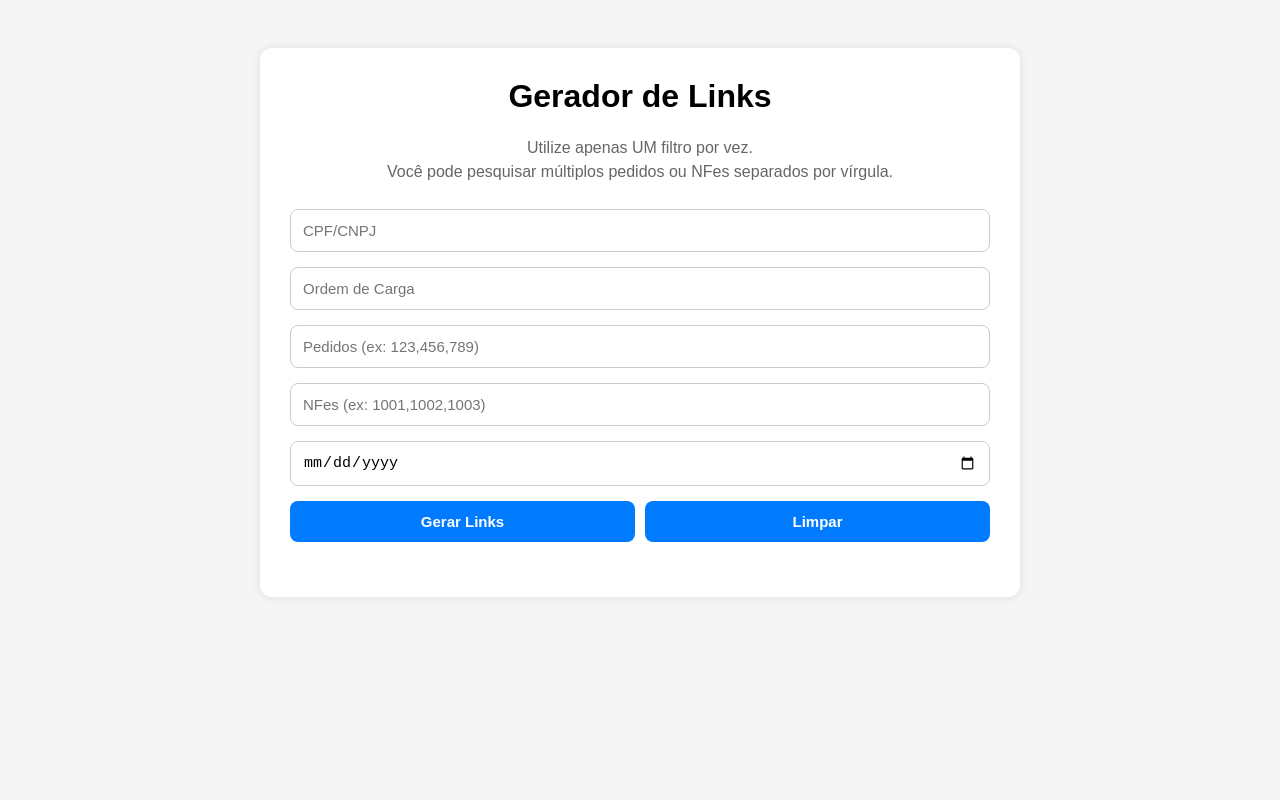
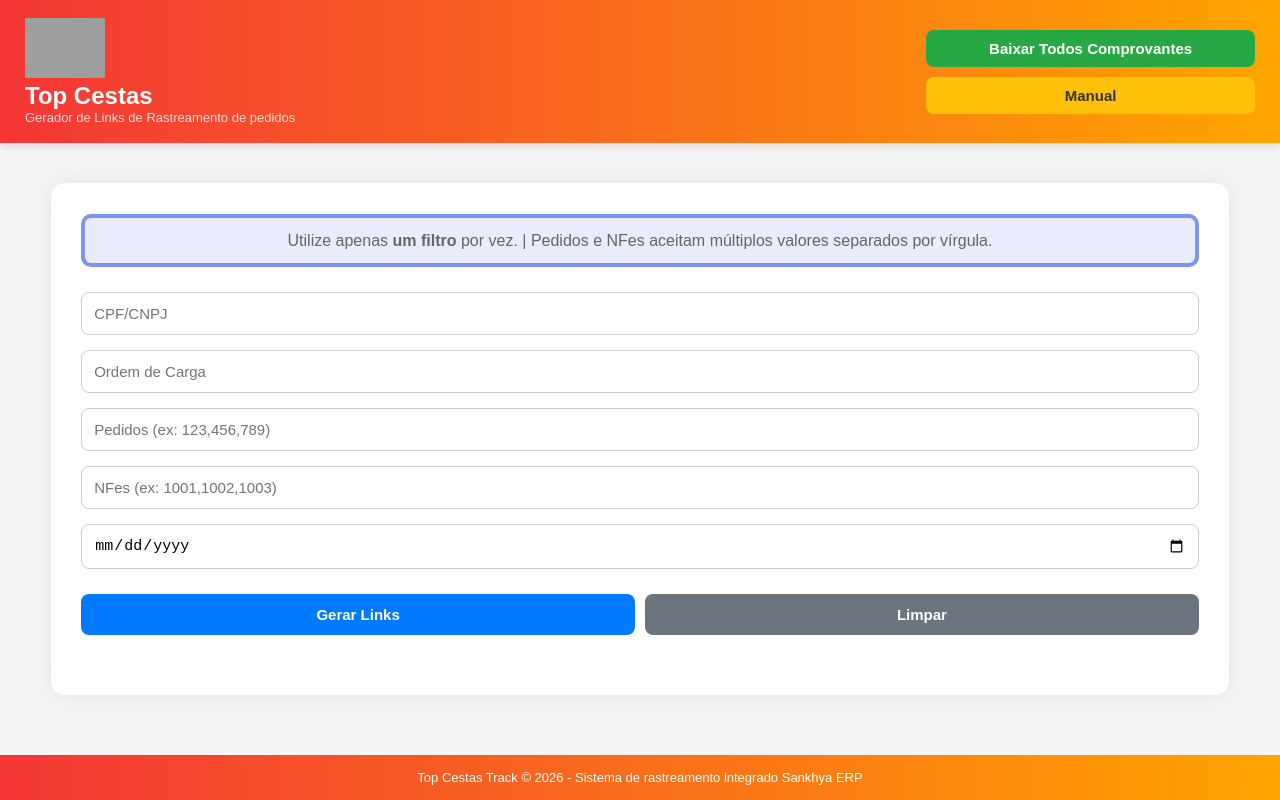
Before and after one commit to HuemersonFMG/Status-dos-Pedidos-Top-Cestas, a website: page public/gerador.html in a window 1280 px wide. Drawn offline with Linux system fonts and the light colour scheme; grey boxes are pictures that could not be loaded.

Commit message:
fix: filtro exclusivo cgc_cpf ou ordemcarga + ajustes frontend

```diff
--- a/public/gerador.html
+++ b/public/gerador.html
@@ -2,59 +2,147 @@
 <html lang="pt-BR">
 
 <head>
-
   <meta charset="UTF-8" />
-
-  <meta
-    name="viewport"
-    content="width=device-width, initial-scale=1.0" />
-
-  <title>Gerador de Links</title>
+  <meta name="viewport" content="width=device-width, initial-scale=1.0" />
+  <title>Top Cestas Track - Gerador</title>
+  <link rel="icon" href="https://tutoriaissankhya.netlify.app/img/IcoTop.png" type="image/png">
 
   <style>
 
+    * {
+      box-sizing: border-box;
+    }
+
     body {
 
-      font-family: Arial, sans-serif;
+      margin: 0;
+
+      font-family:
+        Arial,
+        sans-serif;
+
       background: #f5f5f5;
 
+      min-height: 100vh;
+
       display: flex;
-      justify-content: center;
-      align-items: flex-start;
+      flex-direction: column;
+    }
 
-      padding: 40px;
+    /* =========================
+       HEADER
+    ========================== */
+
+    header {
+      background: linear-gradient(to right, rgb(243, 54, 54), orange);
+      color: white;
+      padding: 18px 25px;
+      display: flex;
+      align-items: center;
+      justify-content: space-between;
+      flex-wrap: wrap;
+      gap: 15px;
+      box-shadow: 0 2px 10px rgba(0,0,0,0.15);
     }
+
+    .header-left {
+
+      display: flex;
+
+      flex-direction: column;
+    }
+
+    .header-left h1 {
+
+      margin: 0;
+
+      font-size: 24px;
+    }
+
+    .header-left span {
+
+      font-size: 13px;
+
+      opacity: 0.8;
+    }
+
+    .header-actions {
+
+      display: flex;
+
+      gap: 10px;
+
+      flex-wrap: wrap;
+    }
+
+    .header-actions button {
+
+      border: none;
+
+      padding:
+        10px 16px;
+
+      border-radius: 8px;
+
+      cursor: pointer;
+
+      font-weight: bold;
+
+      transition: 0.2s;
+    }
+
+    .btn-download {
+
+      background: #28a745;
+      color: white;
+    }
+
+    .btn-download:hover {
+
+      background: #218838;
+    }
+
+    .btn-manual {
+
+      background: #ffc107;
+      color: #333;
+    }
+
+    .btn-manual:hover {
+
+      background: #e0a800;
+    }
+
+    /* =========================
+       CONTAINER
+    ========================== */
 
     .container {
 
+      width: 100%;
+      width: 92%;
+
+      margin: 40px auto;
+
       background: white;
+
+      border-radius: 14px;
 
       padding: 30px;
 
-      border-radius: 12px;
-
-      width: 100%;
-      max-width: 700px;
-
       box-shadow:
-        0 0 10px rgba(0,0,0,0.1);
-    }
-
-    h1 {
-
-      margin-top: 0;
-      text-align: center;
+        0 0 20px rgba(0,0,0,0.08);
     }
 
     .descricao {
 
-      margin-bottom: 25px;
+      text-align: center;
 
       color: #666;
 
-      text-align: center;
+      margin-bottom: 25px;
 
-      line-height: 1.5;
+      line-height: 1.6;
     }
 
     input,
@@ -64,44 +152,83 @@
 
       padding: 12px;
 
-      margin-bottom: 15px;
-
       border-radius: 8px;
 
       border: 1px solid #ccc;
 
       font-size: 15px;
+    }
 
-      box-sizing: border-box;
+    input {
+
+      margin-bottom: 15px;
     }
 
     input:disabled {
 
-      background: #f1f1f1;
+      background: #efefef;
+
       cursor: not-allowed;
     }
 
-    button {
+    .acoes {
 
-      background: #007bff;
+      display: flex;
 
-      color: white;
+      gap: 10px;
+
+      margin-top: 10px;
+    }
+
+    .acoes button {
 
       border: none;
 
       cursor: pointer;
 
       font-weight: bold;
+
+      transition: 0.2s;
     }
 
-    button:hover {
+    .btn-gerar {
+
+      background: #007bff;
+      color: white;
+    }
+
+    .btn-gerar:hover {
 
       background: #0056b3;
     }
 
+    .btn-limpar {
+
+      background: #6c757d;
+      color: white;
+    }
+
+    .btn-limpar:hover {
+
+      background: #545b62;
+    }
+
+    /* =========================
+       RESULTADOS
+    ========================== */
+
     .resultado {
 
-      margin-top: 25px;
+      margin-top: 30px;
+    }
+
+    .resultado-topo {
+
+      margin-bottom: 20px;
+
+      font-size: 15px;
+
+      color: #444;
     }
 
     .link-item {
@@ -110,30 +237,86 @@
 
       border: 1px solid #ddd;
 
-      border-radius: 8px;
+      border-radius: 10px;
 
-      padding: 12px;
+      padding: 15px;
 
-      margin-bottom: 10px;
+      margin-bottom: 12px;
+
+      transition: 0.2s;
+    }
+
+    .link-item:hover {
+
+      transform: translateY(-2px);
+
+      box-shadow:
+        0 4px 12px rgba(0,0,0,0.08);
     }
 
     .link-item a {
 
+      color: #007bff;
+
+      text-decoration: none;
+
       word-break: break-all;
-      color: #007bff;
     }
 
-    .top-actions {
+    .link-item a:hover {
 
-      display: flex;
-      gap: 10px;
-
-      margin-bottom: 20px;
+      text-decoration: underline;
     }
 
-    .top-actions button {
+    /* =========================
+       FOOTER
+    ========================== */
 
-      margin-bottom: 0;
+    footer {
+      margin-top: auto;
+      background: linear-gradient(to right, rgb(243, 54, 54), orange);
+      color: white;
+      text-align: center;
+      padding: 15px;
+      font-size: 13px;
+    }
+
+    /* =========================
+       RESPONSIVO
+    ========================== */
+
+    @media (max-width: 768px) {
+
+      .container {
+
+        margin: 20px;
+        padding: 20px;
+      }
+
+      .acoes {
+
+        flex-direction: column;
+      }
+
+      .header-actions {
+
+        width: 100%;
+      }
+
+      .header-actions button {
+
+        width: 100%;
+      }
+    }
+
+    .highlight2 {
+        background-color: #e9ecfa;
+        padding: 10px;
+        padding-left: 10px;
+        padding-right: 10px;
+        border: 4px solid #7d93f5;
+        margin: 0.5px 0;
+        border-radius: 10px;
     }
 
   </style>
@@ -142,15 +325,39 @@
 
 <body>
 
+  <!-- =========================
+       HEADER
+  ========================== -->
+
+  <header>
+    <div class="header-left">
+      <a href="https://topalimentos.shop/produtos/">
+        <img
+          src="https://acdn.mitiendanube.com/stores/005/153/537/themes/common/logo-1763652655-1725039982-7ed6073ae2f21d42c151cd86c3596fe41725039982.png?0"
+          alt="Logo Top Cestas" width="20%" height="auto">
+      </a>
+
+      <h1>Top Cestas</h1>
+
+      <span>
+        Gerador de Links de Rastreamento de pedidos
+      </span>
+    </div>
+
+    <div class="header-actions">
+      <button class="btn-download" onclick="baixarTodos()">Baixar Todos Comprovantes</button>
+      <button class="btn-manual" onclick="abrirManual()">Manual</button>
+    </div>
+  </header>
+
+  <!-- =========================
+       CONTAINER
+  ========================== -->
+
   <div class="container">
 
-    <h1>Gerador de Links</h1>
-
     <div class="descricao">
-
-      Utilize apenas UM filtro por vez.<br>
-
-      Você pode pesquisar múltiplos pedidos ou NFes separados por vírgula.
+      <p class="highlight2">Utilize apenas <strong>um filtro</strong> por vez. | Pedidos e NFes aceitam múltiplos valores separados por vírgula.</p>
     </div>
 
     <input
@@ -177,14 +384,22 @@
       type="date"
       id="data">
 
-    <div class="top-actions">
+    <div class="acoes">
 
-      <button onclick="gerar()">
+      <button
+        class="btn-gerar"
+        onclick="gerar()">
+
         Gerar Links
+
       </button>
 
-      <button onclick="limpar()">
+      <button
+        class="btn-limpar"
+        onclick="limpar()">
+
         Limpar
+
       </button>
 
     </div>
@@ -195,6 +410,14 @@
     </div>
 
   </div>
+
+  <!-- =========================
+       FOOTER
+  ========================== -->
+
+  <footer>
+    Top Cestas Track © 2026 - Sistema de rastreamento integrado Sankhya ERP
+  </footer>
 
   <script>
 
@@ -216,9 +439,12 @@
     const resultado =
       document.getElementById('resultado');
 
+    let listaAtual = [];
+
     // =========================
-    // 🔒 CONTROLE FILTROS
+    // FILTROS
     // =========================
+
     function atualizarFiltros() {
 
       const temCnpj =
@@ -236,35 +462,30 @@
       const temData =
         !!dataInput.value;
 
-      // CPF/CNPJ
       cnpjInput.disabled =
         temOrdem ||
         temPedidos ||
         temNfes ||
         temData;
 
-      // ORDEM
       ordemInput.disabled =
         temCnpj ||
         temPedidos ||
         temNfes ||
         temData;
 
-      // PEDIDOS
       pedidosInput.disabled =
         temCnpj ||
         temOrdem ||
         temNfes ||
         temData;
 
-      // NFES
       nfesInput.disabled =
         temCnpj ||
         temOrdem ||
         temPedidos ||
         temData;
 
-      // DATA
       dataInput.disabled =
         temCnpj ||
         temOrdem ||
@@ -272,9 +493,6 @@
         temNfes;
     }
 
-    // =========================
-    // 🔄 EVENTOS
-    // =========================
     cnpjInput.addEventListener(
       'input',
       atualizarFiltros
@@ -301,8 +519,9 @@
     );
 
     // =========================
-    // 🧹 LIMPAR
+    // LIMPAR
     // =========================
+
     function limpar() {
 
       cnpjInput.value = '';
@@ -313,6 +532,8 @@
 
       resultado.innerHTML = '';
 
+      listaAtual = [];
+
       cnpjInput.disabled = false;
       ordemInput.disabled = false;
       pedidosInput.disabled = false;
@@ -321,8 +542,9 @@
     }
 
     // =========================
-    // 🔗 GERAR LINKS
+    // GERAR
     // =========================
+
     async function gerar() {
 
       resultado.innerHTML =
@@ -400,7 +622,10 @@
         const json =
           await response.json();
 
-        if (!json.links?.length) {
+        listaAtual =
+          json.links || [];
+
+        if (!listaAtual.length) {
 
           resultado.innerHTML =
             '<p>Nenhum resultado encontrado.</p>';
@@ -410,19 +635,18 @@
 
         resultado.innerHTML = `
 
-          <p>
+          <div class="resultado-topo">
+
             Total encontrado:
             <strong>${json.total}</strong>
-          </p>
 
-          ${json.links.map(link => `
+          </div>
+
+          ${listaAtual.map(link => `
 
             <div class="link-item">
 
-              <strong>
-                Pedido:
-              </strong>
-
+              <strong>Pedido:</strong>
               ${link.nunota}
 
               ${link.numNota
@@ -454,6 +678,99 @@
       }
     }
 
+    // =========================
+    // BAIXAR TODOS
+    // =========================
+
+    async function baixarTodos() {
+
+      if (!listaAtual.length) {
+
+        alert(
+          'Nenhum pedido gerado.'
+        );
+
+        return;
+      }
+
+      try {
+
+        const pedidos =
+          listaAtual.map(
+            item => item.nunota
+          );
+
+        const response =
+          await fetch(
+            '/api/baixar-comprovantes',
+            {
+
+              method: 'POST',
+
+              headers: {
+
+                'Content-Type':
+                  'application/json'
+              },
+
+              body:
+                JSON.stringify({
+                  pedidos
+                })
+            }
+          );
+
+        if (!response.ok) {
+
+          throw new Error(
+            'Erro ao baixar comprovantes'
+          );
+        }
+
+        const blob =
+          await response.blob();
+
+        const url =
+          window.URL.createObjectURL(blob);
+
+        const a =
+          document.createElement('a');
+
+        a.href = url;
+
+        a.download =
+          'comprovantes.zip';
+
+        document.body.appendChild(a);
+
+        a.click();
+
+        a.remove();
+
+        window.URL.revokeObjectURL(url);
+
+      } catch (err) {
+
+        console.error(err);
+
+        alert(
+          'Erro ao baixar comprovantes.'
+        );
+      }
+    }
+
+    // =========================
+    // MANUAL
+    // =========================
+
+    function abrirManual() {
+
+      window.open(
+        '/manual.html',
+        '_blank'
+      );
+    }
+
   </script>
 
 </body>
```
